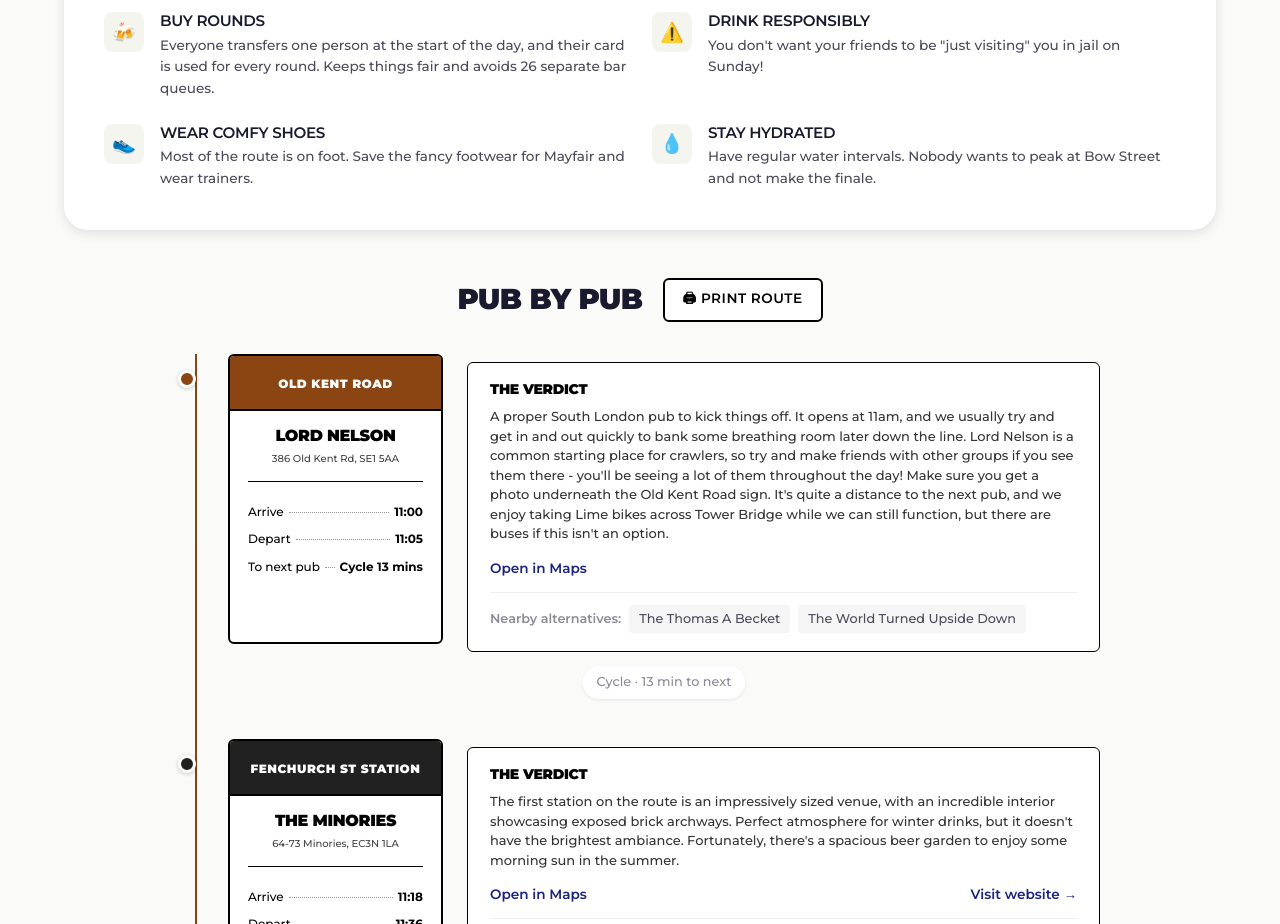
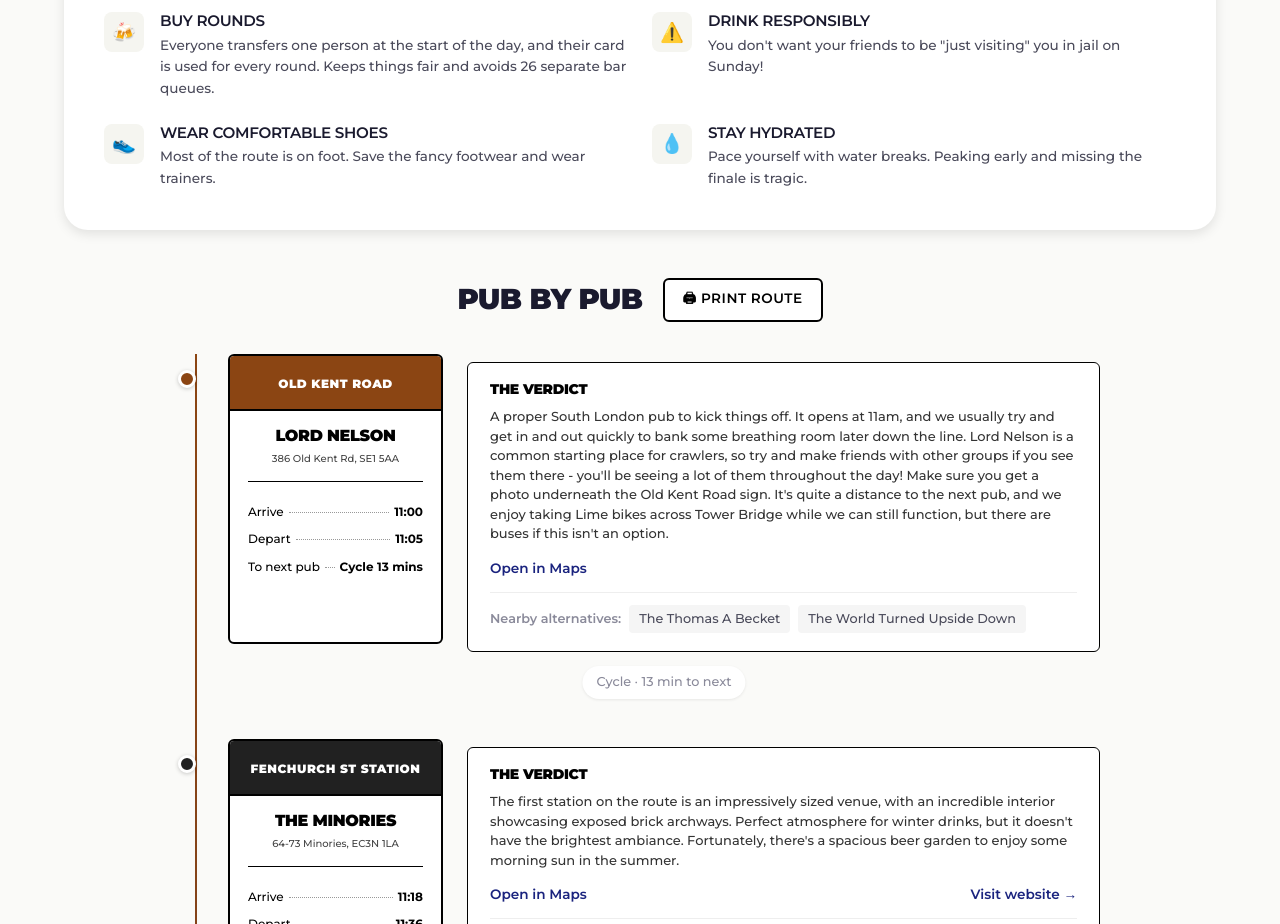
Before and after one commit to robbiebridges8-cpu/monopoly-pub-crawl, a React (Vite) app: page / in a window 1280 px wide. Shown: the part 3200-4124 px from the top of the page. Built offline with nearby package versions, Linux system fonts and the light colour scheme; no server answers.

Commit message:
Update logistics tips text [skip netlify]
Co-Authored-By: Claude Opus 4.5 <noreply@anthropic.com>

```diff
--- a/src/components/Logistics.jsx
+++ b/src/components/Logistics.jsx
@@ -89,15 +89,15 @@ export default function Logistics({ onPubSelect }) {
             <div className="logistics-tip">
               <div className="logistics-tip-icon">&#x1F45F;</div>
               <div className="logistics-tip-content">
-                <h4>Wear Comfy Shoes</h4>
-                <p>Most of the route is on foot. Save the fancy footwear for Mayfair and wear trainers.</p>
+                <h4>Wear Comfortable Shoes</h4>
+                <p>Most of the route is on foot. Save the fancy footwear and wear trainers.</p>
               </div>
             </div>
             <div className="logistics-tip">
               <div className="logistics-tip-icon">&#x1F4A7;</div>
               <div className="logistics-tip-content">
                 <h4>Stay Hydrated</h4>
-                <p>Have regular water intervals. Nobody wants to peak at Bow Street and not make the finale.</p>
+                <p>Pace yourself with water breaks. Peaking early and missing the finale is tragic.</p>
               </div>
             </div>
           </div>
```
